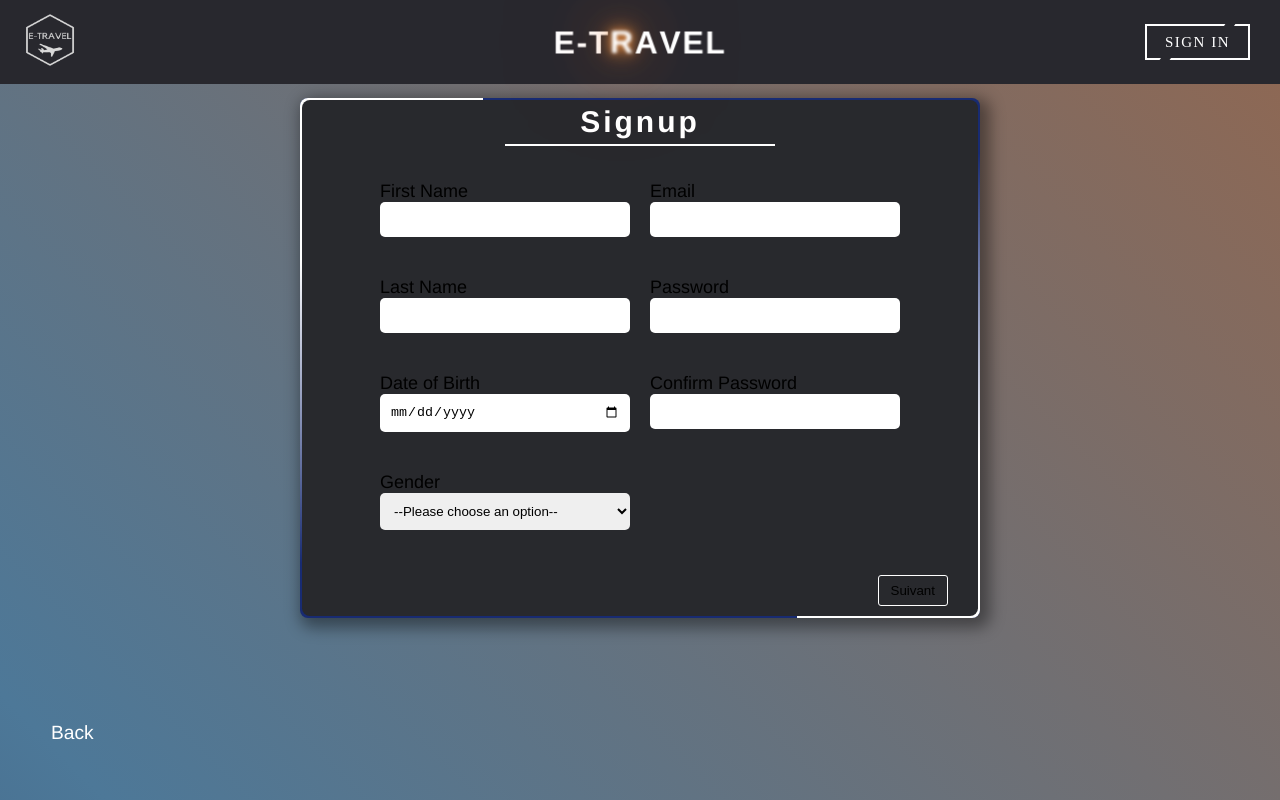
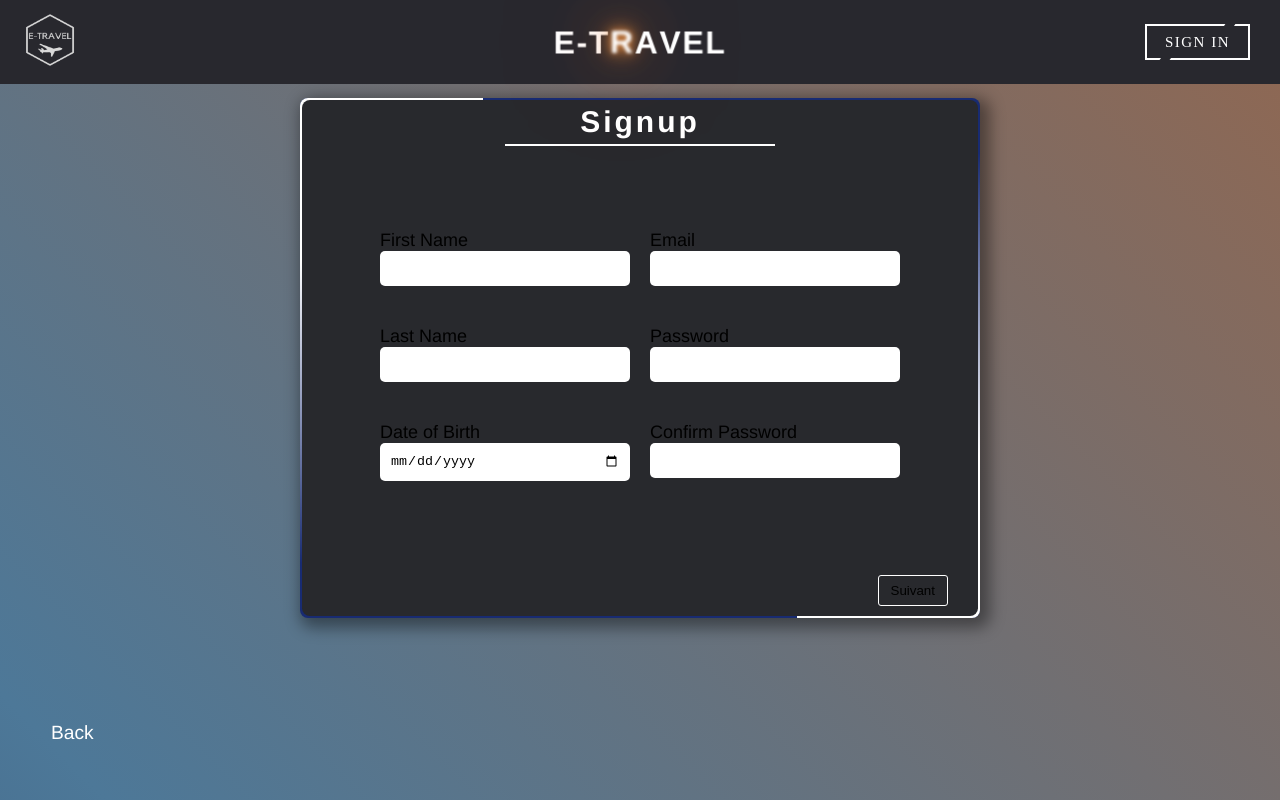
Before and after one commit to ProximaPolaris/etravel, a Next.js app in the folder e-travel-front/: page /signup in a window 1280 px wide. Built offline with nearby package versions, Linux system fonts and the light colour scheme.

Commit message:
feat: delete gender

```diff
--- a/e-travel-front/src/pages/signup.tsx
+++ b/e-travel-front/src/pages/signup.tsx
@@ -7,12 +7,7 @@ const SignupPage = () => {
     const [userInputs, setuserInputs] = useState([
         { label: 'First Name', type: 'text', name: 'first_name', id: 'first_name', required: true },
         { label: 'Last Name', type: 'text', name: 'last_name', id: 'last_name', required: true },
-        { label: 'Date of Birth', type: 'date', name: 'dob', id: 'dob', required: true },
-        { label: 'Gender', type: 'select', name: 'gender', id: 'gender', required: true, options: [
-            { value: '', label: '--Please choose an option--', id: 'gender_default' },
-            { value: 'male', label: 'Male', id: 'gender_male' },
-            { value: 'female', label: 'Female', id: 'gender_female' },
-        ]}
+        { label: 'Date of Birth', type: 'date', name: 'dob', id: 'dob', required: true }
     ]);
     const [accountInputs, setAccountInputs] = useState([
         { label: 'Email', type: 'email', name: 'email', id: 'email', required: true },
```
